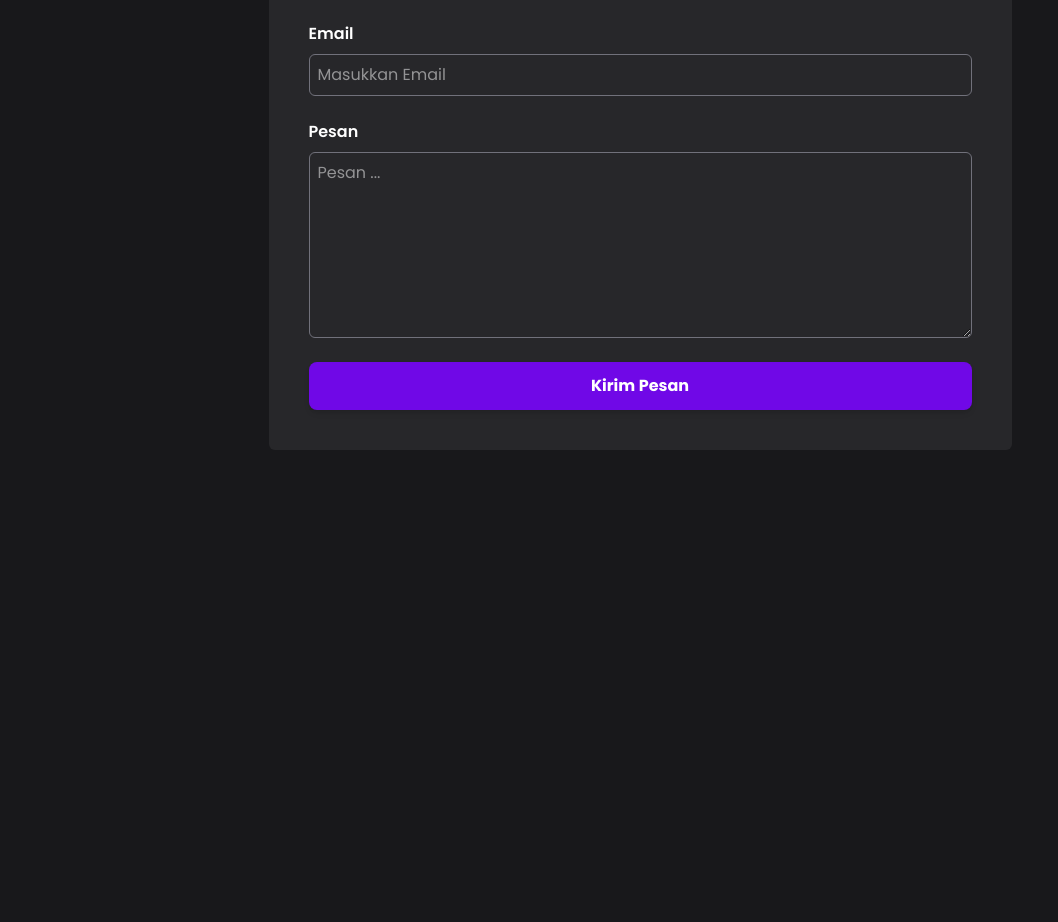
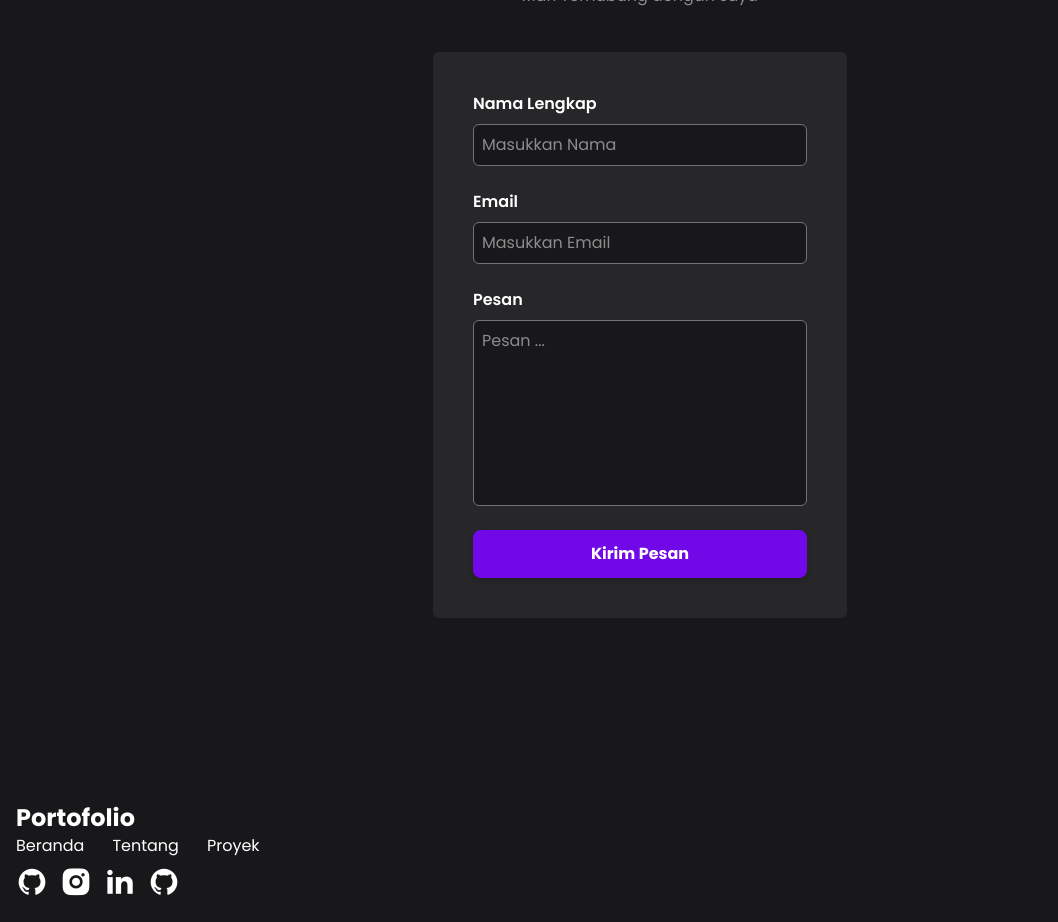
Before and after one commit to RenaldAgustinus/Portofolio-react, a React (Vite) app: page / in a window 1280 px wide. Shown: the part 3480-4402 px from the top of the page, without its empty margins (0-1058 px from the left). Before the commit the page ends 3930 px from the top, so only its background shows below. Built offline with nearby package versions, Linux system fonts and the light colour scheme.

Commit message:
menambahkan footer dan fix kontak section

```diff
--- a/src/App.jsx
+++ b/src/App.jsx
@@ -111,25 +111,31 @@ function App() {
         </div>
 
         {/* SECTION KONTAK */}
-        <div className=""kontak mt-32 p-10>
+        <div className="kontak mt-32 sm:p-10 p-0"> {/* <-- Sudah dibenerin kutipnya */}
             <h1 className="text-4xl mb-2 font-bold text-center">Kontak</h1>
             <p className="text-base/loose text-center mb-10 opacity-50">Mari Terhubung dengan saya</p>
-            <form action="https://formsubmit.co/renaldagustinus41@gmail.com" method="POST" className="bg-zinc-800 p-10 w-fit mx-auto rounded-md" autoComplete="off">
+
+            <form action="https://formsubmit.co/renaldagustinus41@gmail.com" method="POST" className="bg-zinc-800 sm:w-fit w-full p-10 w-full max-w-lg mx-auto rounded-md" autoComplete="off">
                 <div className="flex flex-col gap-6">
                     <div className="flex flex-col gap-2">
-                  <label className="font-semibold">Nama Lengkap</label>
-                  <input type="text" name="nama" placeholder="Masukkan Nama" className="border border-zinc-500 p-2 rounded-md" required />
+                        <label className="font-semibold text-white">Nama Lengkap</label>
+                        <input type="text" name="nama" placeholder="Masukkan Nama" className="border border-zinc-500 bg-zinc-900 text-white p-2 rounded-md focus:border-violet-500 outline-none" required />
                     </div>
+
                     <div className="flex flex-col gap-2">
-                  <label className="font-semibold">Email</label>
-                  <input type="email" name="email" placeholder="Masukkan Email" className="border border-zinc-500 p-2 rounded-md" required />
+                        <label className="font-semibold text-white">Email</label>
+                        <input type="email" name="email" placeholder="Masukkan Email" className="border border-zinc-500 bg-zinc-900 text-white p-2 rounded-md focus:border-violet-500 outline-none" required />
                     </div>
+
                     <div className="flex flex-col gap-2">
-                  <label htmlFor="pesan" className="font-semibold" >Pesan</label>
-                  <textarea name="pesan" id="pesan" cols="45" rows="7" className="border border-zinc-500 p-2 rounded-md" required placeholder="Pesan ..."></textarea>
+                        <label htmlFor="pesan" className="font-semibold text-white">Pesan</label>
+                        <textarea name="pesan" id="pesan" rows="7" className="border border-zinc-500 bg-zinc-900 text-white p-2 rounded-md focus:border-violet-500 outline-none resize-none" required placeholder="Pesan ..."></textarea>
                     </div>
+
                     <div className="text-center">
-                  <button  type="submit" className="bg-violet-700 py-3 rounded-lg w-full cursor-pointer text-center font-bold hover:bg-violet-600 transition-colors shadow-md">Kirim Pesan</button>
+                        <button type="submit" className="bg-violet-700 py-3 rounded-lg w-full cursor-pointer text-center font-bold hover:bg-violet-600 transition-colors shadow-md text-white">
+                            Kirim Pesan
+                        </button>
                     </div>
                 </div>
             </form>
--- /dev/null
+++ b/src/component/Footer.jsx
@@ -0,0 +1,28 @@
+const Footer = () => {
+  return (
+    <div className="mt-32 py-4 md:flex-row flex-col gap-6 md:gap-0 justify-between">
+        <h1 className="text-2xl font-bold">Portofolio</h1>
+        <div className="flex gap-7">
+            <a href="#">Beranda</a>
+            <a href="#">Tentang</a>
+            <a href="#">Proyek</a>
+        </div>
+        <div className="flex items-center gap-3">
+            <a href="#">
+                <i className="ri-github-fill ri-2x"></i>
+            </a>
+            <a href="#">
+                <i className="ri-instagram-fill ri-2x"></i>
+            </a>
+            <a href="#">
+                <i className="ri-linkedin-fill ri-2x"></i>
+            </a>
+            <a href="#">
+                <i className="ri-github-fill ri-2x"></i>
+            </a>
+        </div>
+    </div>
+  )
+}
+
+export default Footer
--- a/src/main.jsx
+++ b/src/main.jsx
@@ -3,6 +3,7 @@ import { createRoot } from 'react-dom/client'
 import './index.css'
 import App from './App.jsx'
 import Navbar from './component/Navbar.jsx'
+import Footer from './component/Footer.jsx'
 import 'remixicon/fonts/remixicon.css'
 
 createRoot(document.getElementById('root')).render(
@@ -10,6 +11,7 @@ createRoot(document.getElementById('root')).render(
     <div className='container mx-auto px-4'>
       <Navbar />
       <App />
+      <Footer />
     </div>
   </StrictMode>,
 )
```
Lines whose indentation alone changed are shown as unchanged.
